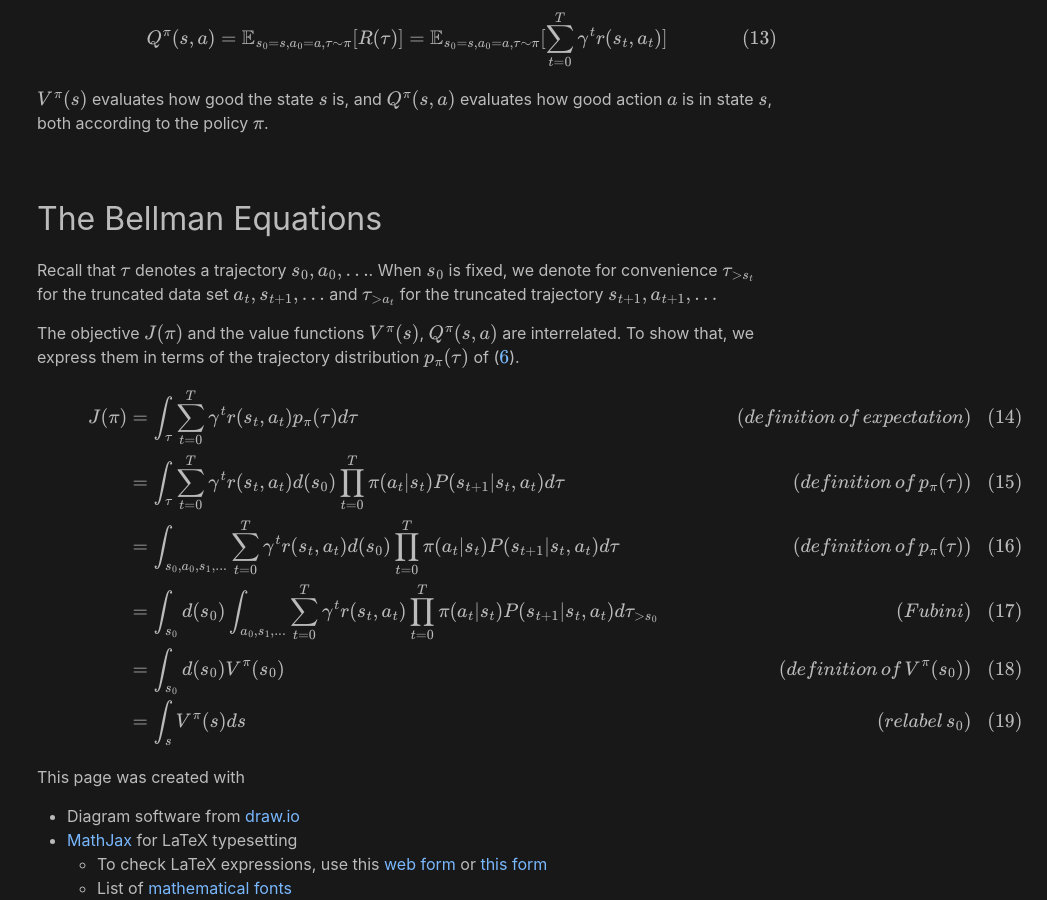
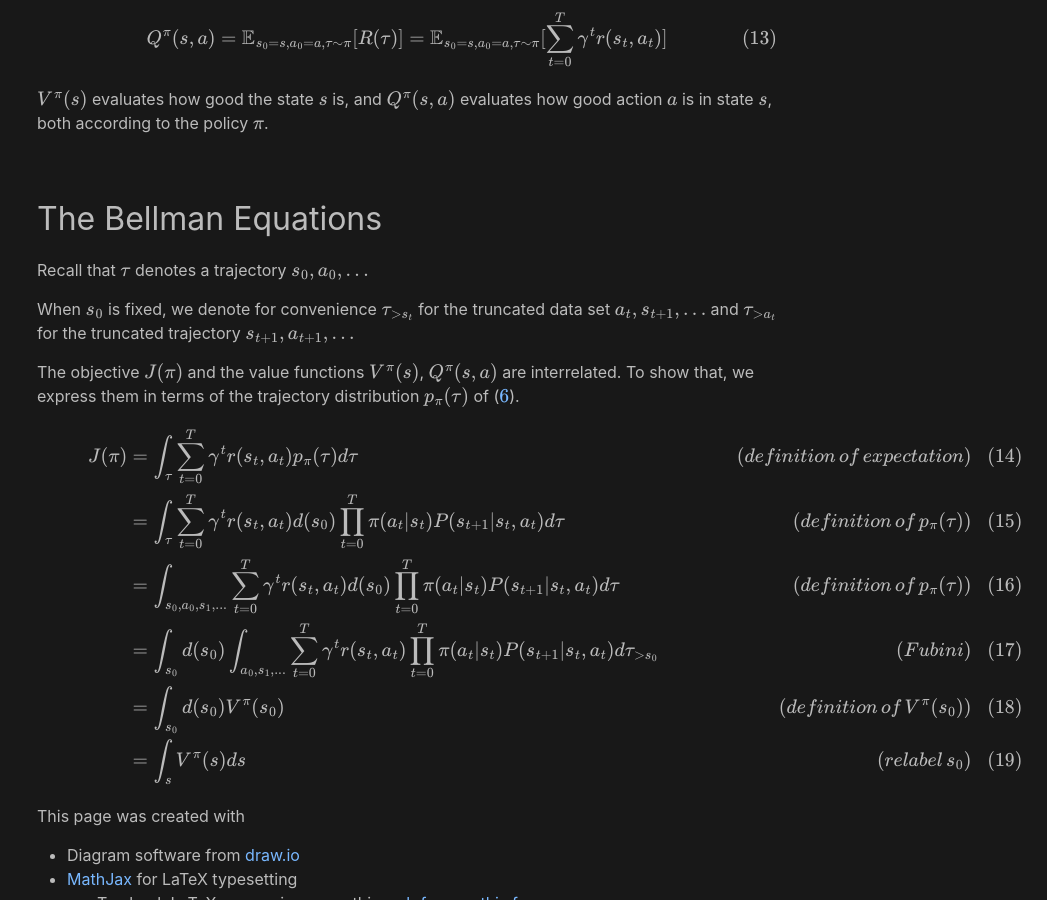
Before and after one commit to analytiq-hub/sigagent.github.io, a Jekyll site: the page built from machine_learning/_posts/2021-01-22-reinforce.md, in a window 1280 px wide and 900 px high, scrolled down 4614 px. Shown: the whole window, without its empty margins (233-1280 px from the left). Built offline with Jekyll 4.4.1, drawn with Linux system fonts in a browser that asks for light colours; formulas are drawn with MathJax 3; a script that is not in the unit is left out.

Commit message:
*** empty log message ***

```diff
--- a/machine_learning/_posts/2021-01-22-reinforce.md
+++ b/machine_learning/_posts/2021-01-22-reinforce.md
@@ -174,7 +174,9 @@ $$V^\pi(s)$$ evaluates how good the state $$s$$ is, and $$Q^\pi(s, a)$$ evaluate
 
 ## The Bellman Equations
 
-Recall that $$\tau$$ denotes a trajectory $$s_0, a_0, ...$$. When $$s_0$$ is fixed, we denote for convenience $$\tau_{>s_t}$$ for the truncated data set $$a_t, s_{t+1}, ...$$ and $$\tau_{>a_t}$$ for the truncated trajectory $$s_{t+1}, a_{t+1}, ...$$
+Recall that $$\tau$$ denotes a trajectory $$s_0, a_0, ...$$
+
+When $$s_0$$ is fixed, we denote for convenience $$\tau_{>s_t}$$ for the truncated data set $$a_t, s_{t+1}, ...$$ and $$\tau_{>a_t}$$ for the truncated trajectory $$s_{t+1}, a_{t+1}, ...$$
 
 The objective $$J(\pi)$$ and the value functions $$V^\pi(s)$$, $$Q^\pi(s, a)$$ are interrelated. To show that, we express them in terms of the trajectory distribution $$p_\pi(\tau)$$ of ($$\ref{eq:taudist}$$).
 
```
